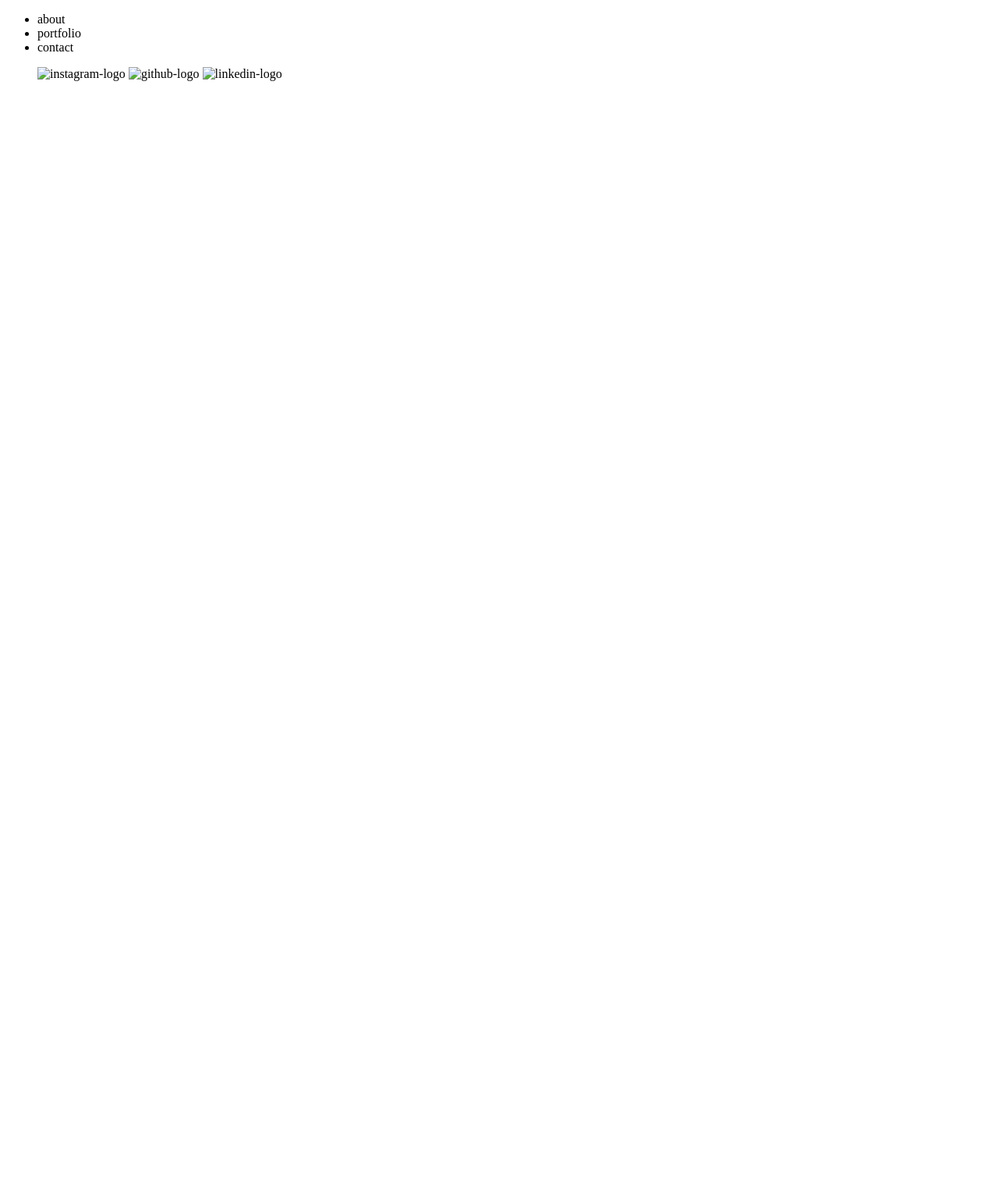
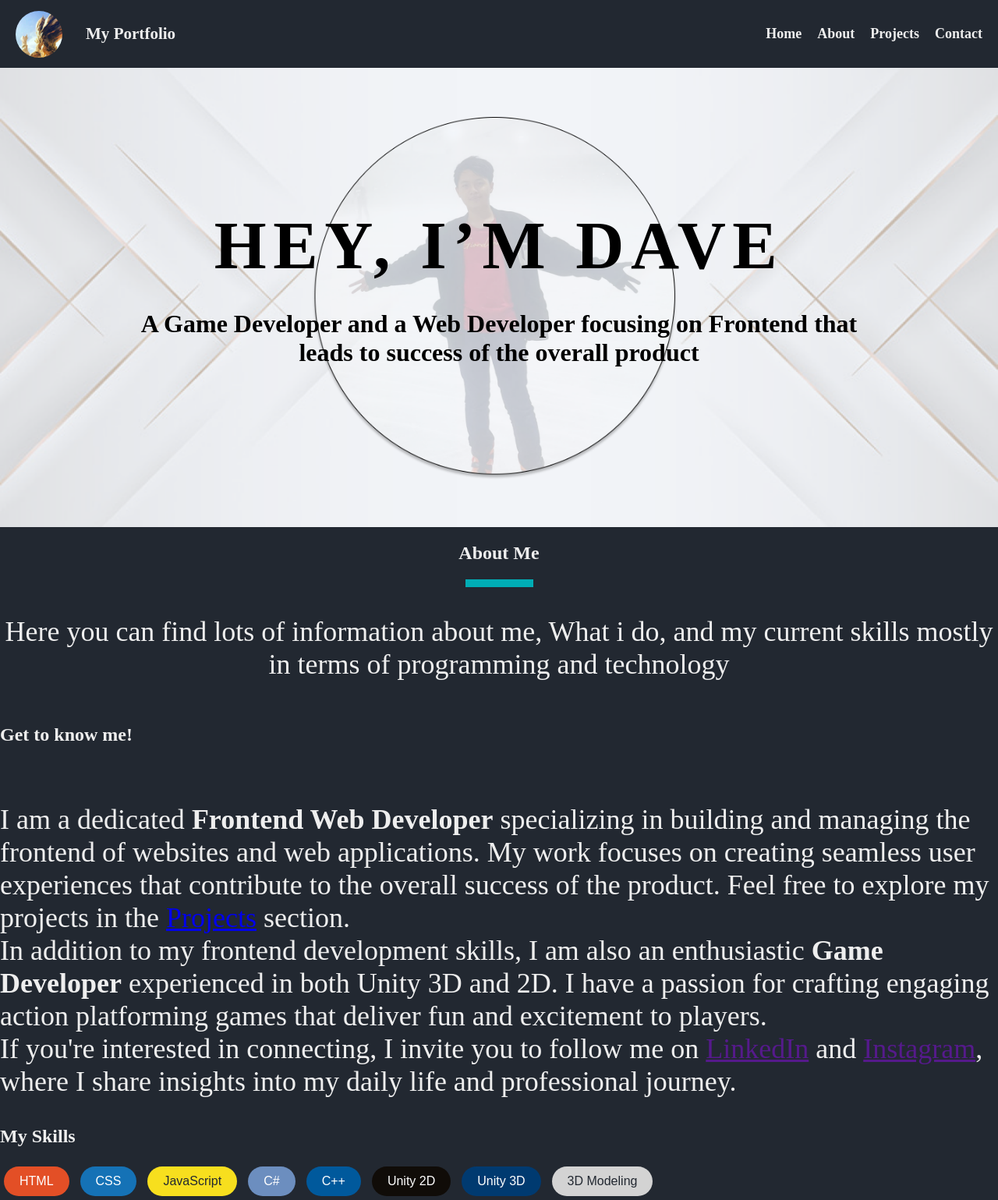
Before and after one commit to Loxenary/13522157-PortfolioWebsite, a plain HTML site: page index.html in a window 1280 px wide. Shown: the whole page at 78% size. Before the commit the page ends 800 px from the top, so only its background shows below. Drawn offline with Linux system fonts and the light colour scheme; a web font is replaced by a local one.

Commit message:
Feat: Responsif Homepage

```diff
--- /dev/null
+++ b/SkillCapsule.css
@@ -0,0 +1,43 @@
+/* This css is primarily used to handle coloring for skill coloring only */
+
+.html {
+  background-color: #e34f26;
+  color: #ffffff;
+}
+.css {
+  background-color: #1572b6;
+  color: #ffffff;
+}
+.javascript {
+  background-color: #f7df1e;
+  color: #222831;
+}
+.csharp {
+  background-color: #6c8ebf;
+  color: #ffffff;
+}
+.cpp {
+  background-color: #00599c;
+  color: #ffffff;
+}
+.unity-2d {
+  background-color: #100c08;
+  color: #ffffff;
+}
+.unity-3d {
+  background-color: #003a70;
+  color: #ffffff;
+}
+.modeling {
+  background-color: #d3d3d3;
+  color: #222831;
+}
+
+.capsule {
+  border-radius: 20px;
+  padding: 10px 20px;
+  margin: 5px;
+  display: inline-block;
+  font-family: Arial, sans-serif;
+  text-align: center;
+}
--- a/Stylesheet.css
+++ b/Stylesheet.css
@@ -0,0 +1,138 @@
+/* General */
+
+:root {
+  --primary-black: #222831;
+  --primary-gray: #393e46;
+  --primary-blue: #00adb5;
+  --primary-white: #eeeeee;
+  --secondary-gray: rgba(34, 40, 49, 95%);
+}
+
+body {
+  margin: 0;
+}
+
+/* End of General */
+
+/* Nav */
+.burger-toggle {
+  display: none;
+}
+
+nav {
+  background-color: var(--primary-black);
+  color: var(--primary-white);
+  font-weight: bold;
+  justify-content: space-between;
+  font-family: "Inria Serif", serif;
+  display: flex;
+  padding-bottom: 10px;
+  padding-top: 10px;
+  width: 100%;
+  position: sticky;
+}
+
+.linker {
+  text-decoration: none;
+}
+
+.logo {
+  display: flex;
+  align-items: center;
+}
+
+.logo-img {
+  object-fit: contain;
+  border-radius: 186px;
+}
+
+nav ul {
+  list-style-type: none;
+}
+
+.linker a {
+  color: var(--primary-white);
+  text-decoration: none;
+}
+
+/* End of Nav */
+
+/* Header */
+header {
+  width: 100%;
+  height: fit-content;
+  position: relative;
+  display: flex;
+  flex-direction: column;
+  justify-content: center;
+  text-align: center;
+}
+
+/* Background */
+
+/* Background Image */
+.headerbg {
+  width: 100%; /* Full width */
+  height: auto; /* Height based on the image's natural dimensions */
+  display: block; /* Ensures no extra space is added */
+}
+
+.introduction {
+  position: absolute; /* Position text absolutely within the header */
+  left: 50%; /* Center horizontally */
+  transform: translateX(-50%); /* Adjust for text width */
+  color: black;
+  z-index: 1; /* Ensure text is above the image */
+  width: 100%;
+}
+
+/* Text */
+header h1 {
+  font-family: "Kufam";
+  font-weight: bold;
+  margin-top: 5px;
+  z-index: 1;
+  width: 100%;
+  letter-spacing: 0.1em;
+}
+
+header h3 {
+  font-family: "Inria-Sans";
+  font-weight: bold;
+  z-index: 1;
+}
+
+/* End of Header */
+
+/* About me */
+#About {
+  background-color: var(--primary-black);
+  color: var(--primary-white);
+}
+
+.About-title {
+  font-family: "Kufam";
+  font-weight: bold;
+}
+
+.About-decorator {
+  background-color: var(--primary-blue);
+  width: 87px;
+  height: 10px;
+}
+
+.About-header {
+  display: flex;
+  flex-direction: column;
+  justify-content: center;
+  align-items: center;
+  text-align: center;
+}
+
+#About p {
+  font-family: "Inria Sans";
+  font-size: 36px;
+  font-weight: lighter;
+}
+
+/* End of About Me */
--- a/index.html
+++ b/index.html
@@ -1,31 +1,110 @@
 <!DOCTYPE html>
 <html lang="en">
-<head>
-    <meta charset="UTF-8">
-    <meta name="viewport" content="width=device-width, initial-scale=1.0">
-    <link rel="stylesheet" href="Stylesheet.css">
+  <head>
+    <meta charset="UTF-8" />
+    <meta name="viewport" content="width=device-width, initial-scale=1.0" />
+    <!-- Fonts -->
+
     <title>Portfolio</title>
-</head>
-<body>
-    <header>
-        <div class="logo"></div>
-        <section class="links">
-            <ul class="linker">
-                <li>about</li>
-                <li>portfolio</li>
-                <li>contact</li>
-            </ul>
-            <ul class="socialmedia">
-                <img src="" alt="instagram-logo">
-                <img src="" alt="github-logo">
-                <img src="" alt="linkedin-logo">
-            </ul>
-        </section>
+    <link rel="preconnect" href="https://fonts.googleapis.com" />
+    <link rel="preconnect" href="https://fonts.gstatic.com" crossorigin />
+    <link
+      href="https://fonts.googleapis.com/css2?family=Inria+Serif:ital,wght@0,300;0,400;0,700;1,300;1,400;1,700&display=swap"
+      rel="stylesheet"
+    />
+    <link rel="preconnect" href="https://fonts.googleapis.com" />
+    <link rel="preconnect" href="https://fonts.gstatic.com" crossorigin />
+    <link
+      href="https://fonts.googleapis.com/css2?family=Kufam:ital,wght@0,400..900;1,400..900&display=swap"
+      rel="stylesheet"
+    />
 
+    <!-- All Css Files -->
+    <link rel="stylesheet" href="Stylesheet.css" />
+    <link rel="stylesheet" href="laptop.css" />
+    <link rel="stylesheet" href="mobile.css" />
+    <link rel="stylesheet" href="tablet.css" />
+    <link rel="stylesheet" href="SkillCapsule.css" />
+  </head>
+  <body>
+    <nav>
+      <div class="logo">
+        <img src="./Images/stone_logo.jpg" alt="" class="logo-img" />
+        <h3>My Portfolio</h3>
+      </div>
+      <!-- Burger Icon for hidden Checkbox when in mobile form -->
+      <input type="checkbox" name="" id="burger-toggle" class="burger-toggle" />
+      <label for="burger-toggle" class="burger-icon">
+        <div></div>
+        <div></div>
+        <div></div>
+      </label>
+      <ul class="linker">
+        <li><a href="#Home">Home</a></li>
+        <li><a href="#">About</a></li>
+        <li><a href="#">Projects</a></li>
+        <li><a href="#">Contact</a></li>
+      </ul>
+    </nav>
+    <header id="Home">
+      <!-- The least background  -->
+      <img
+        src="./Images/header-bg.png"
+        alt="Header Background"
+        class="headerbg"
+      />
+      <div class="introduction">
+        <h1>HEY, I’M DAVE</h1>
+        <h3>
+          A Game Developer and a Web Developer focusing on Frontend that leads
+          to success of the overall product
+        </h3>
+      </div>
     </header>
     <main>
-        <section></section>
+      <section id="About">
+        <div class="About-header">
+          <h1 class="About-title">About Me</h1>
+          <div class="About-decorator"></div>
+          <p>
+            Here you can find lots of information about me, What i do, and my
+            current skills mostly in terms of programming and technology
+          </p>
+        </div>
+
+        <h2>Get to know me!</h2>
+        <br />
+        <p>
+          I am a dedicated <b>Frontend Web Developer</b> specializing in
+          building and managing the frontend of websites and web applications.
+          My work focuses on creating seamless user experiences that contribute
+          to the overall success of the product. Feel free to explore my
+          projects in the <a href="#Projects">Projects</a> section.<br />
+
+          In addition to my frontend development skills, I am also an
+          enthusiastic <b>Game Developer</b> experienced in both Unity 3D and
+          2D. I have a passion for crafting engaging action platforming games
+          that deliver fun and excitement to players. <br />
+          If you're interested in connecting, I invite you to follow me on
+          <a href="">LinkedIn</a> and <a href="">Instagram</a>, where I share
+          insights into my daily life and professional journey.
+        </p>
+
+        <h2>My Skills</h2>
+        <div>
+          <div class="capsule html">HTML</div>
+          <div class="capsule css">CSS</div>
+          <div class="capsule javascript">JavaScript</div>
+          <div class="capsule csharp">C#</div>
+          <div class="capsule cpp">C++</div>
+          <div class="capsule unity-2d">Unity 2D</div>
+          <div class="capsule unity-3d">Unity 3D</div>
+          <div class="capsule modeling">3D Modeling</div>
+        </div>
+      </section>
+      <section id="Projects"></section>
     </main>
-    <footer></footer>
-</body>
+
+    <footer id="Contact"></footer>
+  </body>
 </html>
--- /dev/null
+++ b/laptop.css
@@ -0,0 +1,35 @@
+@media (min-width: 1024px) {
+  .logo-img {
+    height: 72px;
+    width: 72px;
+  }
+
+  .logo {
+    justify-content: left;
+    gap: 30px;
+    margin-left: 60px;
+  }
+
+  .linker {
+    display: flex;
+    justify-content: space-around;
+    margin-right: 58px;
+    align-items: center;
+    gap: 40px;
+  }
+
+  nav {
+    font-size: x-large;
+  }
+
+  header h1 {
+    font-size: 86px;
+    margin-bottom: 5px;
+  }
+
+  header h3 {
+    font-size: xx-large;
+    margin-left: 160px;
+    margin-right: 160px;
+  }
+}
--- /dev/null
+++ b/mobile.css
@@ -0,0 +1,67 @@
+@media (max-width: 767px) {
+  .logo-img {
+    height: 40px;
+    width: 40px;
+  }
+
+  .logo {
+    gap: 10px;
+    margin-left: 20px;
+
+    justify-content: center;
+  }
+
+  .linker {
+    display: none;
+    flex-direction: column;
+    position: absolute;
+    right: 0px;
+    top: 100%;
+    margin: 0;
+    background-color: var(--primary-black);
+    justify-content: center;
+    align-items: center;
+    gap: 30px;
+    width: 100%;
+    height: auto;
+    padding-bottom: 20px;
+  }
+
+  .linker a {
+    text-decoration: none;
+    font-size: medium;
+    text-align: right;
+  }
+
+  .linker li {
+    padding-top: 5px;
+    padding-bottom: 5px;
+  }
+
+  .burger-toggle {
+    display: none;
+  }
+
+  .burger-icon div {
+    width: 35px;
+    height: 4px;
+    background-color: var(--primary-white);
+  }
+
+  .burger-toggle:checked + .burger-icon + .linker {
+    display: flex;
+  }
+
+  .burger-icon {
+    cursor: pointer;
+    display: flex;
+    flex-direction: column;
+    gap: 6px;
+    justify-content: center;
+    margin-right: 20px;
+  }
+
+  nav {
+    font-size: small;
+  }
+}
--- /dev/null
+++ b/tablet.css
@@ -0,0 +1,25 @@
+@media (min-width: 768px) {
+  .logo-img {
+    height: 60px;
+    width: 60px;
+
+  }
+
+  .logo {
+    justify-content: left;
+    gap: 30px;
+    margin-left: 20px;
+  }
+
+  .linker {
+    display: flex;
+    justify-content: space-around;
+    margin-right: 20px;
+    align-items: center;
+    gap: 20px;
+  }
+
+  nav {
+    font-size: large;
+  }
+}
```
Also changed, not shown: Images/github.png (added), Images/header-bg.png (added), Images/linkedin.png (added), Images/stone_logo.jpg (added).
